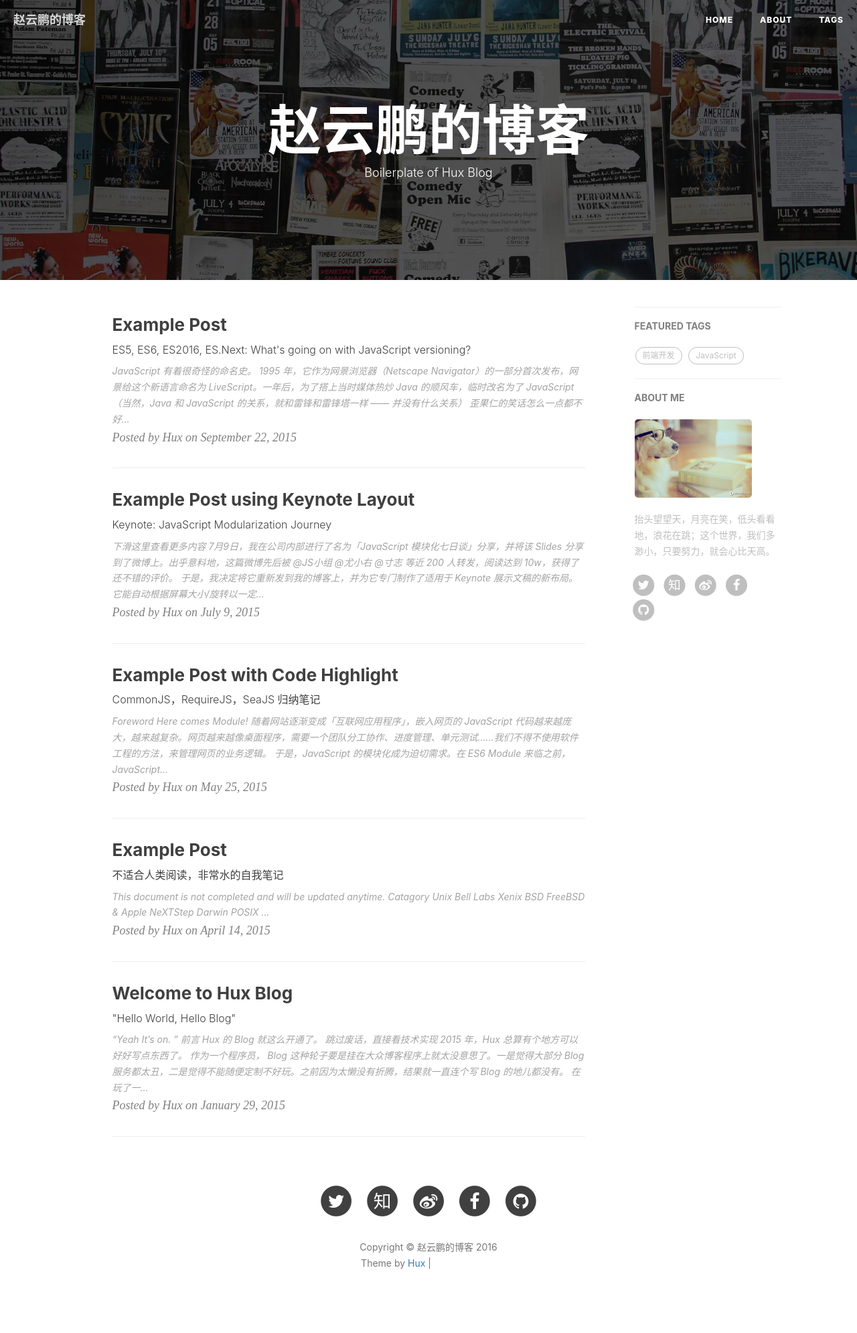
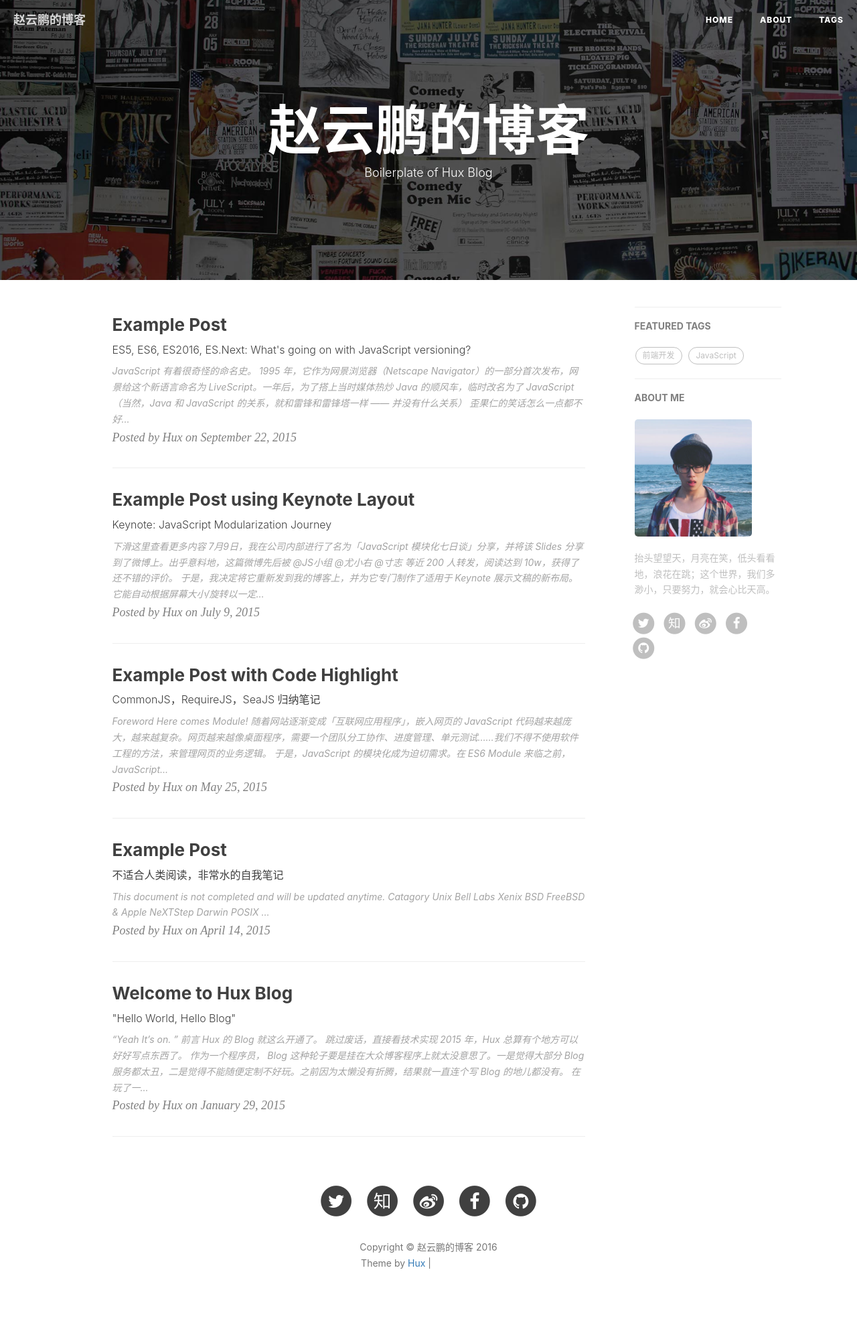
Before and after one commit to SilverBulletZyp/SilverBulletZyp.github.io, a Jekyll site: the page built from index.html, in a window 1280 px wide. Shown: the whole page at 67% size. Built offline with Jekyll 4.4.1, drawn with Linux system fonts in a browser that asks for light colours; nearby versions of some CDN libraries; the list of posts is cut into pages by our own code; comment, search, counter and statistics services are not loaded; grey boxes are pictures that could not be loaded.

Commit message:
Revert "稳定版"
This reverts commit ee7f9f36575a1310cf0de208b5d8a56d5b85312a.

```diff
--- a/_config.yml
+++ b/_config.yml
@@ -62,7 +62,7 @@
 # Sidebar settings
 sidebar: true                           # whether or not using Sidebar.
 sidebar-about-description: "抬头望望天，月亮在笑，低头看看地，浪花在跳；这个世界，我们多渺小，只要努力，就会心比天高。"
-sidebar-avatar: /img/author-zyp.jpg      # use absolute URL, seeing it's used in both `/` and `/about/`
+sidebar-avatar: /img/avatar-hux.jpg      # use absolute URL, seeing it's used in both `/` and `/about/`
 
 
 
```
Also changed, not shown: img/author-zyp.jpg (deleted), img/avatar-hux.jpg (added), img/favicon.ico.
